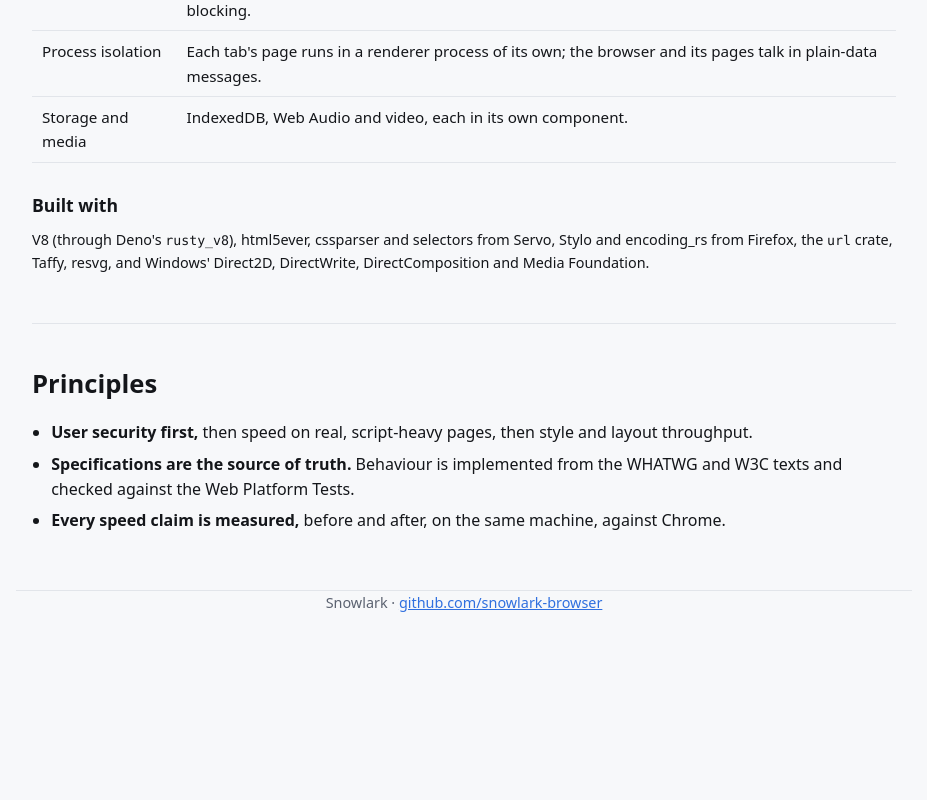
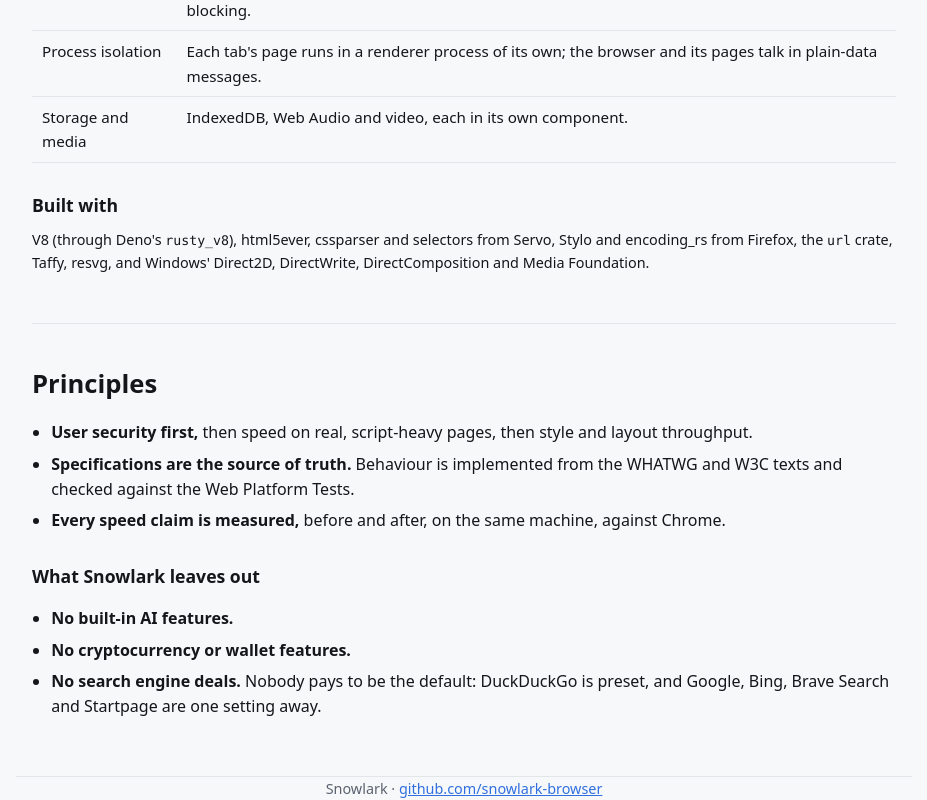
Before and after one commit to snowlark-browser/snowlark.org, a plain HTML site: page index.html in a window 1280 px wide. Shown: the part 3045-3845 px from the top of the page, without its empty margins (176-1103 px from the left). Before the commit the page ends 3659 px from the top, so only its background shows below. Drawn offline with Linux system fonts and the light colour scheme.

Commit message:
What Snowlark leaves out

```diff
--- a/index.html
+++ b/index.html
@@ -195,6 +195,13 @@
     <li><strong>Specifications are the source of truth.</strong> Behaviour is implemented from the WHATWG and W3C texts and checked against the Web Platform Tests.</li>
     <li><strong>Every speed claim is measured,</strong> before and after, on the same machine, against Chrome.</li>
   </ul>
+
+  <h3>What Snowlark leaves out</h3>
+  <ul>
+    <li><strong>No built-in AI features.</strong></li>
+    <li><strong>No cryptocurrency or wallet features.</strong></li>
+    <li><strong>No search engine deals.</strong> Nobody pays to be the default: DuckDuckGo is preset, and Google, Bing, Brave Search and Startpage are one setting away.</li>
+  </ul>
 </section>
 
 </main>
```
